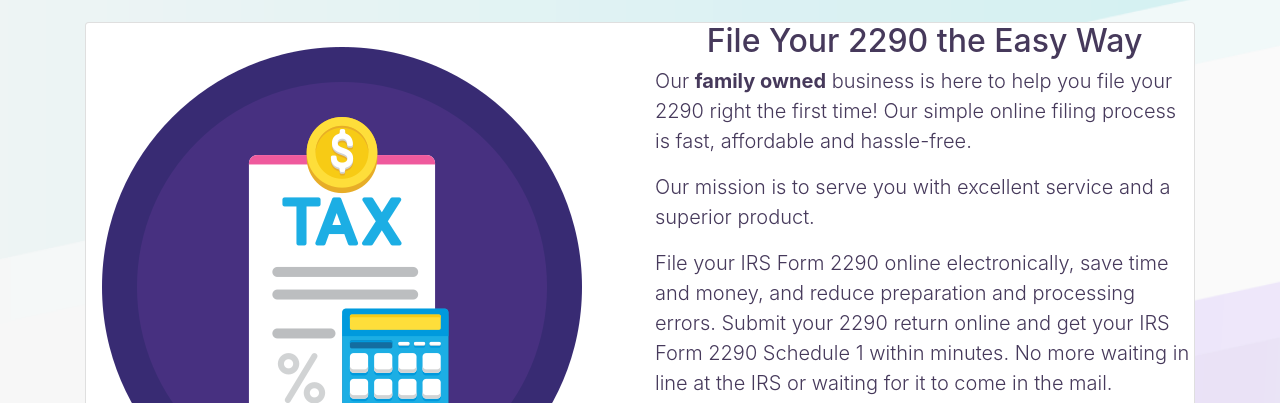
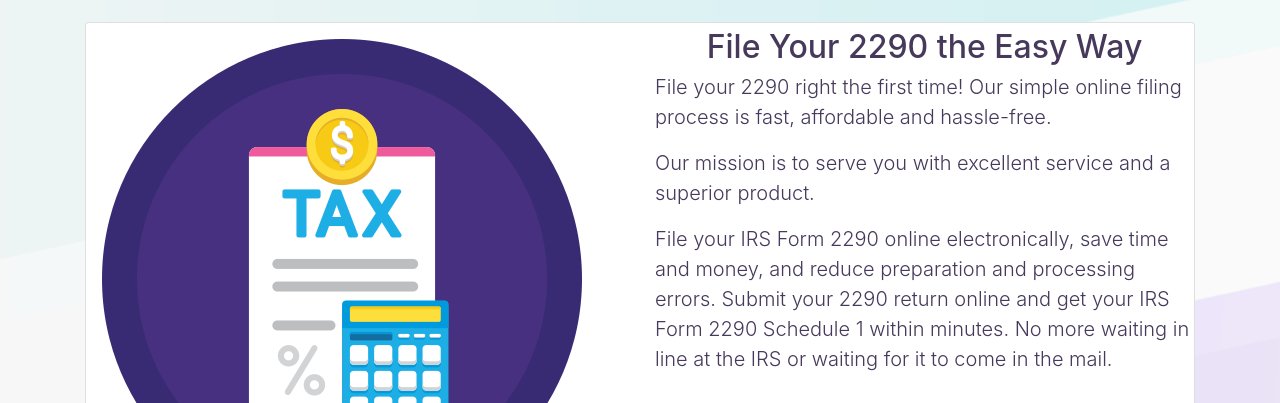
Before and after one commit to 2290TaxNow/website, a plain HTML site: page index.html in a window 1280 px wide. Shown: the part 697-1100 px from the top of the page. Drawn offline with nearby package versions, Linux system fonts and the light colour scheme; files whose address does not match are found by name.

Commit message:
Copy update

```diff
--- a/index.html
+++ b/index.html
@@ -115,7 +115,7 @@
                                 <div class="col-md-6">
                                     <h2 class="text-center">File Your 2290 the Easy Way</h2>
                                     <div class="lead">
-                                        <p>Our <b>family owned</b> business is here to help you file your 2290 right the first time! Our simple online filing process is fast, affordable and hassle-free.</p>
+                                        <p>File your 2290 right the first time! Our simple online filing process is fast, affordable and hassle-free.</p>
                                         <p>Our mission is to serve you with excellent service and a superior product.</p>
                                         <p>File your IRS Form 2290 online electronically, save time and money, and reduce preparation and processing errors. Submit your 2290 return online and get your IRS Form 2290 Schedule 1 within minutes. No more waiting in line at the IRS or waiting for it to come in the mail.</p>
                                     </div>
```
